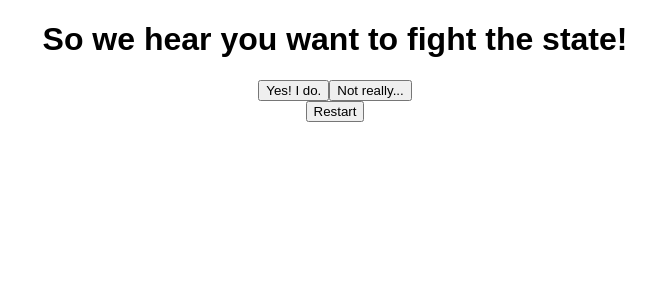
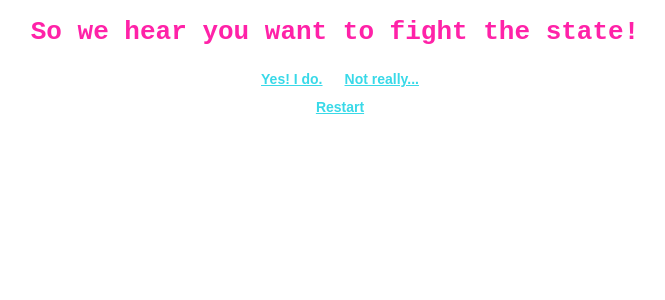
Before and after one commit to cutealism/so-you-want-to-fight-the-state, a React (Create React App) app: page / in a window 1280 px wide. Shown: the top 300 px of the page, without its empty margins (305-970 px from the left). Built offline with nearby package versions, Linux system fonts and the light colour scheme.

Commit message:
Some basic styles

```diff
--- a/src/App.css
+++ b/src/App.css
@@ -1,3 +1,38 @@
 .App {
   text-align: center;
 }
+
+/* color pink = color(255, 34, 168);
+// color yellow = color(255, 255, 34);
+// color blue =  color(36, 236, 255);
+// color green = color(174, 252, 0); */
+
+h1,h2,h3 {
+    -webkit-font-smoothing: none;
+    font-family: monospace;
+    color: rgb(255, 34, 168);
+}
+
+button {
+  color: rgb(57, 217, 232);
+  text-decoration: underline;
+  background: none;
+  border: none;
+  -webkit-font-smoothing: none;
+  border-radius: 5px;
+  margin-left: 10px;
+  padding: 5px;
+  font-weight: bold;
+  font-size: 14px;
+  border: solid 1px white;
+}
+
+button:hover {
+  text-decoration: none;
+}
+
+button:focus {
+  border: solid 1px rgb(57, 217, 232);
+  outline: none;
+  text-decoration: none;
+}
```
